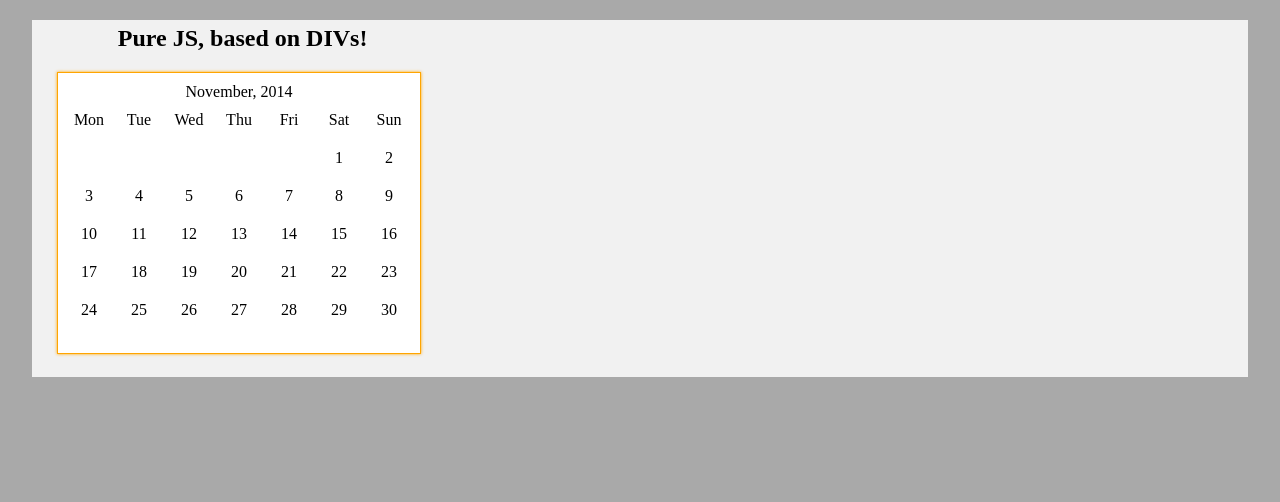
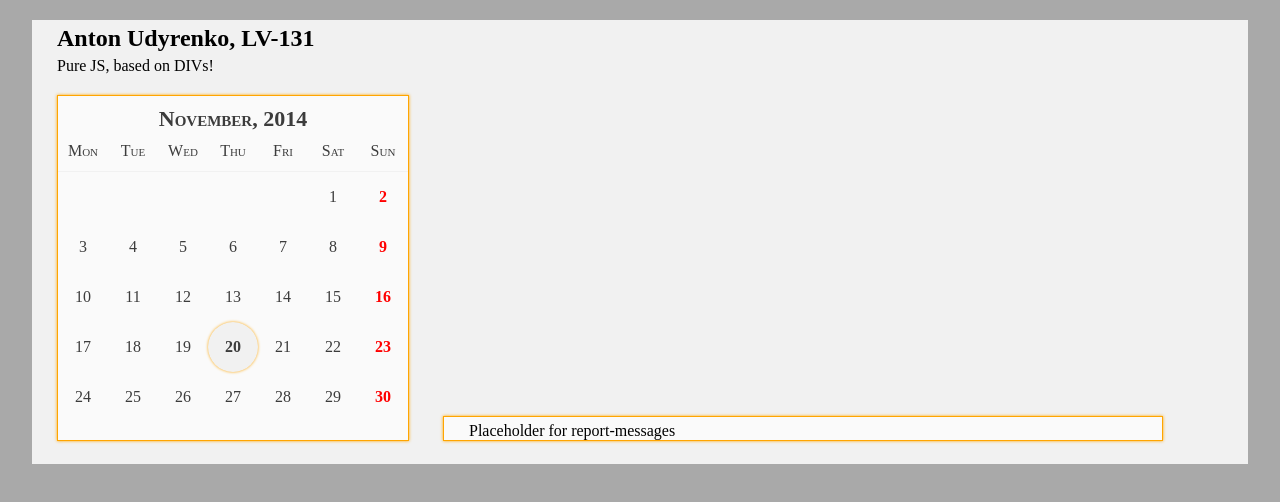
Before and after one commit to stoki-taycev/localWebReporting, a plain HTML site: page StokiWebReport.html in a window 1280 px wide. Drawn offline with nearby package versions, Linux system fonts and the light colour scheme.

Commit message:
Add sugar: css, today-showing, weekends-showing

```diff
--- a/StokiWebReport.html
+++ b/StokiWebReport.html
@@ -12,8 +12,10 @@
 
   <body>
     <div class='calWrap'>
-      <h2>Pure JS, based on DIVs!</h2>
+      <h2 class ='hi'>Anton Udyrenko, LV-131</h2>
+      <p class ='hi'>Pure JS, based on DIVs!</p>
       <div id="calendar"></div>
+      <div id="planner"><p class ='hi'>Placeholder for report-messages</p></div>
     </div>
     <br />
 
--- a/calendar.css
+++ b/calendar.css
@@ -5,6 +5,7 @@
 html {
 	background-color: #A9A9A9;
 	text-align: center;
+	font-family: Trebuchet;
 }
 
 body {
@@ -15,40 +16,96 @@ body {
 	background-color: #F1F1F1;
 }
 
-h2 {
+.hi {
 	margin: 5px 5px 0px 25px;
 }
 
 .calWrap {
-	width: 33%;
+	/*width: 33%;*/
 	margin: 5px 0;
 	/*outline: 1px solid blue;*/
-	text-align: center;
+	text-align: left;
 }
 
 #calendar {
-	width: 364px;
+	display: inline-block;
+	width: 352px;
+	margin: 20px 5px 0px 25px;
+	background-color: #FAFAFA;
+	border: 1px solid orange;
+	box-shadow: 0px 0px 3px orange;
+	font-variant: small-caps;
+	color: #3C3C3C;
+}
+
+#planner {
+	display: inline-block;
+	width: 720px;
 	margin: 20px 5px 0px 25px;
 	border: 1px solid orange;
-	background-color: white;
+	background-color: #FAFAFA;
 	box-shadow: 0px 0px 3px orange;
 }
 
 .monthname {
 	margin: 10px 0 0 0;
 	text-align: center;
+	font-weight: bold;
+	font-size: 22px;
 }
 
 .dayname {
 	display: inline-block;
 	width: 50px;
-	margin: 10px 0 10px 0;
+	height: 30px;
+	margin: 10px 0 0 0;
 	text-align: center;
+	border-bottom: 1px solid #F1F1F1;
 }
 
 .cellname {
 	display: inline-block;
 	width: 50px;
-	margin: 10px 0 10px 0;
+	height: 50px;
+	line-height: 50px;
+	margin: 0 0 0 0;
+	text-align: center;
+	/*outline: 1px solid blue;*/
+}
+.cellname:nth-child(7n+15){
+	color: red;
+	font-weight: bold;
+}
+.cellname:hover {
+	color: orange;
+	font-weight: bold;
+	background-color: #F1F1F1;
+	border-radius: 25px;
+	/*transition: 0.15s;*/
+}
+.cellname:hover:nth-child(7n+15) {
+	color: red;
+	font-weight: bold;
+	background-color: #F1F1F1;
+	border-radius: 25px;
+}
+
+.todaycell {
+	display: inline-block;
+	width: 50px;
+	height: 50px;
+	line-height: 50px;
+	margin: 0 0 0 0;
+	text-align: center;
+	font-weight: bold;
+	border-radius: 25px;
+	background-color: #F1F1F1;
+	/*border: 1px solid orange;*/
+	box-shadow: 0px 0px 3px orange;
+}
+
+.emptycell {
+	display: inline-block;
+	width: 50px;
 	text-align: center;
 }
--- a/calendar.js
+++ b/calendar.js
@@ -6,6 +6,7 @@ window.onload = function calendar(){
 	var currentDate = new Date();
 	var month = currentDate.getMonth();
 	var year = currentDate.getFullYear();
+	var today = currentDate.getDate();
 
 	var firstOfThisMonth = new Date(year, month, 1);
 	var firstWeekDay = firstOfThisMonth.getDay();
@@ -53,13 +54,23 @@ window.onload = function calendar(){
 	var showDateCells = function(){
 		for (var i = 1; i <= 42; i++){
 			if (i >= firstWeekDay && i < daysInThisMonth + firstWeekDay){
-				var div = createDiv("cellname");
-				var dateCellNode = document.createTextNode(cellsCounter);
-				div.appendChild(dateCellNode);
-				calendarDiv.appendChild(div);
-				cellsCounter += 1
+				if (i === today + firstWeekDay - 1){
+					var div = createDiv("todaycell");
+					div.setAttribute("id", cellsCounter + "of" + monthsLabels[month]);
+					var dateCellNode = document.createTextNode(cellsCounter);
+					div.appendChild(dateCellNode);
+					calendarDiv.appendChild(div);
+					cellsCounter += 1
+				} else {
+					var div = createDiv("cellname");
+					div.setAttribute("id", cellsCounter + "of" + monthsLabels[month]);
+					var dateCellNode = document.createTextNode(cellsCounter);
+					div.appendChild(dateCellNode);
+					calendarDiv.appendChild(div);
+					cellsCounter += 1
+				}
 			} else {
-				var div = createDiv("cellname");
+				var div = createDiv("emptycell");
 				calendarDiv.appendChild(div);
 			}
 		}
```
